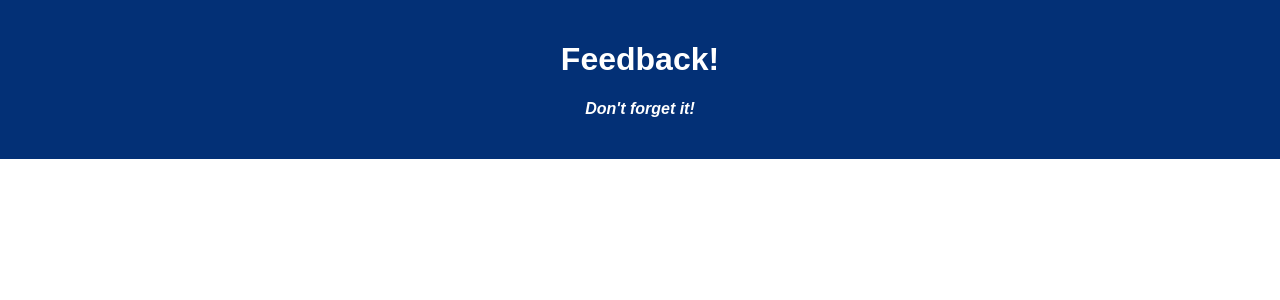
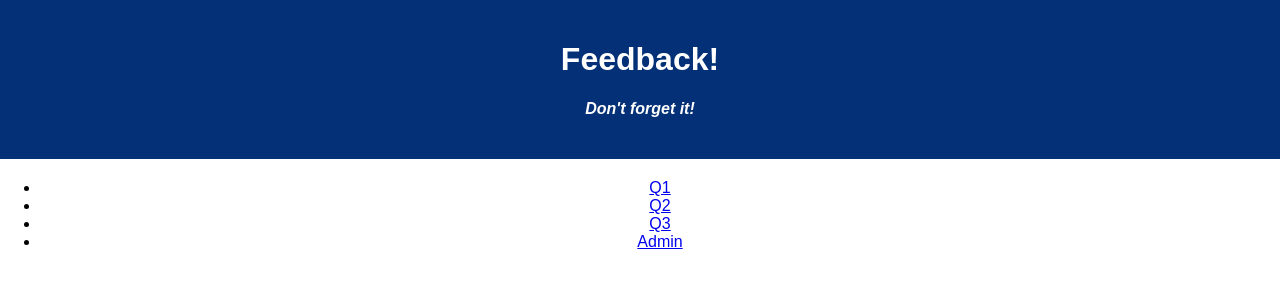
Before and after one commit to AnthonyDampier/feedback-loop, a React (Create React App) app: page / in a window 1280 px wide. Shown: the top 300 px of the page. Built offline with nearby package versions, Linux system fonts and the light colour scheme.

Commit message:
store and npm installs

```diff
--- a/package.json
+++ b/package.json
@@ -9,8 +9,11 @@
     "pg": "^8.2.1",
     "react": "^17.0.1",
     "react-dom": "^17.0.1",
+    "react-redux": "^8.0.5",
     "react-router-dom": "^5.3.0",
-    "react-scripts": "^5.0.1"
+    "react-scripts": "^5.0.1",
+    "redux": "^4.2.0",
+    "redux-logger": "^3.0.6"
   },
   "devDependencies": {
     "nodemon": "^1.18.5"
--- a/src/components/App/App.jsx
+++ b/src/components/App/App.jsx
@@ -1,6 +1,11 @@
 import React from 'react';
 import axios from 'axios';
 import './App.css';
+
+// import addition react-router-dom, react-redux, react functions
+import { HashRouter as Router, Route, Link } from 'react-router-dom';
+import { useDispatch } from 'react-redux';
+import { useEffect } from 'react';
 
 function App() {
 
@@ -10,6 +15,45 @@ function App() {
         <h1 className='App-title'>Feedback!</h1>
         <h4>Don't forget it!</h4>
       </header>
+
+      <Router>
+        <nav>
+          <ul>
+            <li>
+              <Link to="/Q1">Q1</Link>
+          </li>
+            <li>
+              <Link to="/Q2">Q2</Link>
+            </li>
+            <li>
+              <Link to="/Q3">Q3</Link>
+            </li>
+            <li>
+              <Link to="/Admin">Admin</Link>
+            </li>
+          </ul>
+        </nav>
+
+        {/* routes go here */}
+        <Route exact path="/">
+          {/* <SelectYourPizza /> */}
+        </Route>
+        <Route exact path="/SelectYourPizza">
+          {/* <SelectYourPizza /> */}
+        </Route>
+
+        <Route exact path="/CustomerInfo">
+          {/* <CustomerInfo /> */}
+        </Route>
+
+        {/* Detail Page or Detail View */}
+        <Route exact path="/Checkout">
+          {/* <Checkout /> */}
+        </Route>
+        <Route exact path="/Admin">
+          {/* <Admin /> */}
+        </Route>
+      </Router>
     </div>
   );
 }
--- a/src/index.js
+++ b/src/index.js
@@ -4,5 +4,24 @@ import './index.css';
 import App from './components/App/App';
 import registerServiceWorker from './registerServiceWorker';
 
-ReactDOM.render(<App />, document.getElementById('root'));
+// import necessary react-redux, redux, and redux-logger
+import { Provider } from 'react-redux';
+import { createStore, combineReducers, applyMiddleware } from 'redux';
+import logger from 'redux-logger';
+
+const questions = (state = [], action) => {
+    return state;
+}
+const question = (state = [], action) => {
+    return state;
+}
+
+const storeInstance = createStore(
+    combineReducers({
+        questions
+    }),
+    applyMiddleware(logger)
+)
+
+ReactDOM.render(<Provider store={storeInstance}><App /></Provider>, document.getElementById('root'));
 registerServiceWorker();
```
Also changed, not shown: 1 other file (tests, documents, lock files or other folders).
